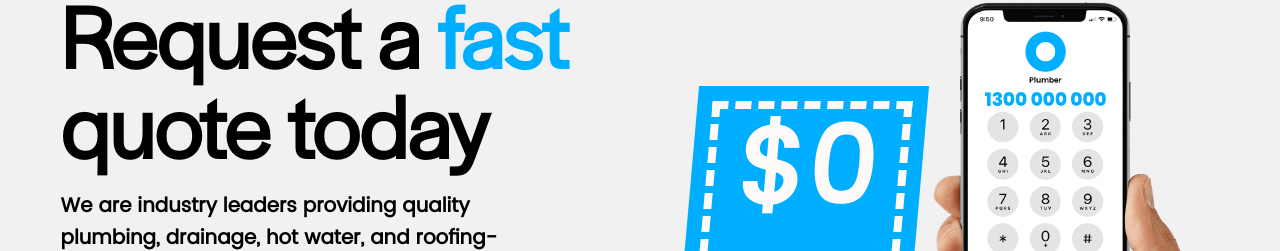
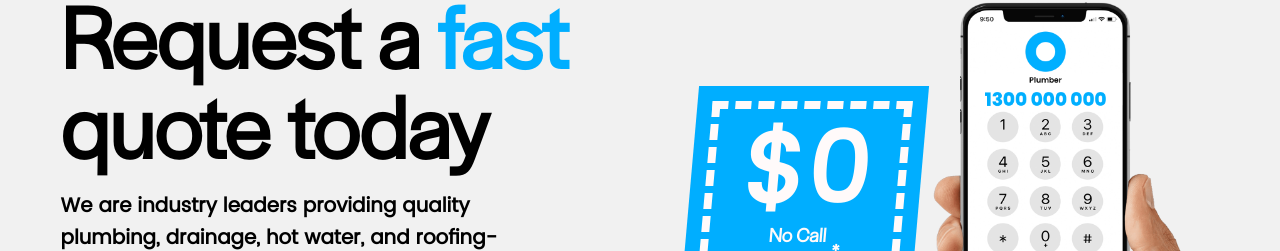
Before and after one commit to LeiliAQ/landingpage, a React (Create React App) app: page / in a window 1280 px wide. Shown: the part 701-952 px from the top of the page. Built offline with nearby package versions, Linux system fonts and the light colour scheme.

Commit message:
Quote Safari2

```diff
--- a/src/components/Quote.css
+++ b/src/components/Quote.css
@@ -61,9 +61,9 @@
     align-items: center;
 }
 .no-fee-inner div{
-    font-size: 107px;
+    font-size: 98px;
     font-family: popins;
-    margin-top: -0.5rem;
+    line-height: 1;
 }
 .no-call-out{
     max-width:8rem;
```
